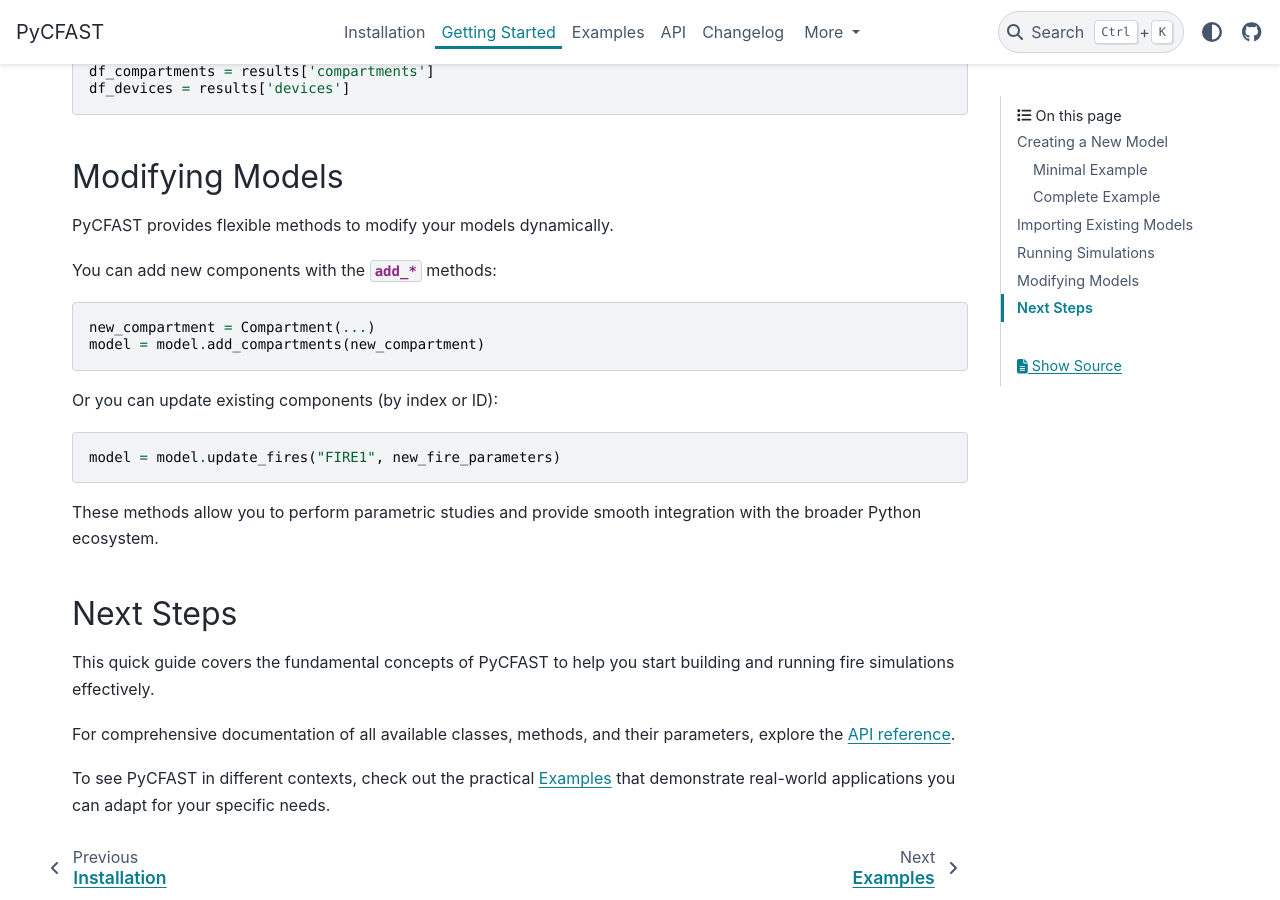
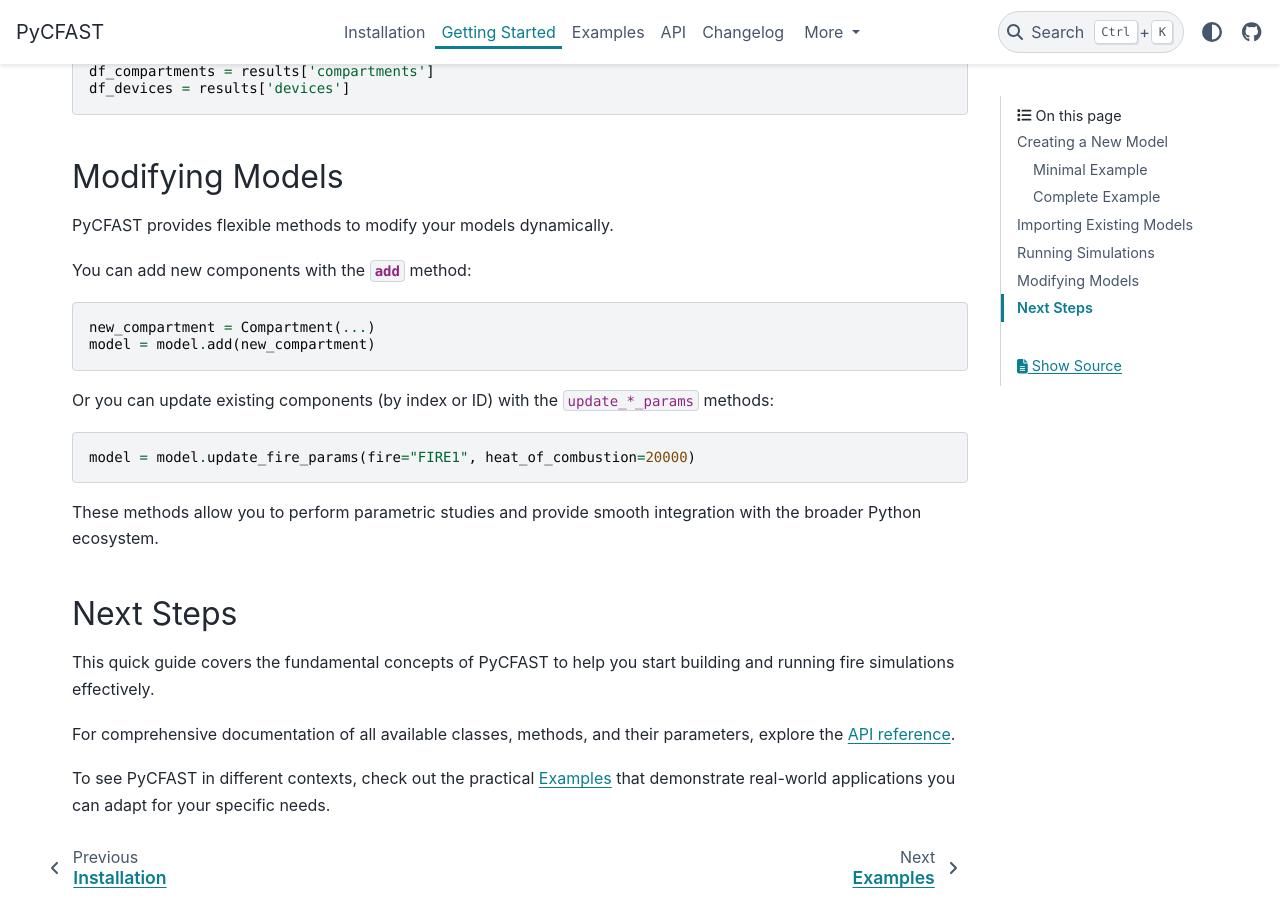
Before and after one commit to bewygs/pycfast, a Sphinx documentation site: the page built from docs/source/getting_started.rst, in a window 1280 px wide and 900 px high, scrolled down 3899 px. Built offline with Sphinx 7.4.7 and the PyData theme 0.15.4, drawn with Linux system fonts in a browser that asks for light colours; pages that are not in the unit, such as notebooks, are missing from menus.

Commit message:
DOC: update component addition method in getting_started

```diff
--- a/docs/source/getting_started.rst
+++ b/docs/source/getting_started.rst
@@ -217,18 +217,19 @@
 
 PyCFAST provides flexible methods to modify your models dynamically.
 
-You can add new components with the :meth:`~pycfast.CFASTModel.add_*` methods:
+You can add new components with the :meth:`~pycfast.CFASTModel.add` method:
 
 .. code-block:: python
 
     new_compartment = Compartment(...)
-    model = model.add_compartments(new_compartment)
+    model = model.add(new_compartment)
 
-Or you can update existing components (by index or ID):
+Or you can update existing components (by index or ID) with the
+``update_*_params`` methods:
 
 .. code-block:: python
 
-    model = model.update_fires("FIRE1", new_fire_parameters)
+    model = model.update_fire_params(fire="FIRE1", heat_of_combustion=20000)
 
 These methods allow you to perform parametric studies and provide smooth integration with the broader Python ecosystem.
 
```
